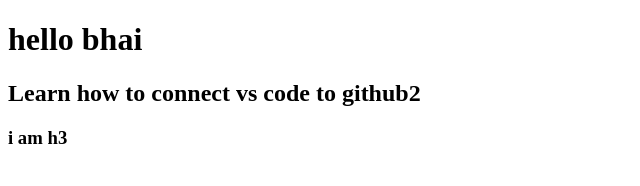
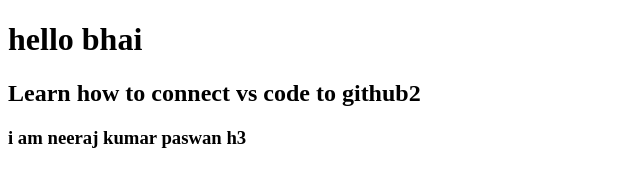
Before and after one commit to neeraj3440/github-folder, a plain HTML site: page index1.html in a window 1280 px wide. Shown: the whole page, without its empty margins (0-640 px from the left). Drawn offline with Linux system fonts and the light colour scheme.

Commit message:
Update index1.html
added neeraj kumar

```diff
--- a/index1.html
+++ b/index1.html
@@ -8,6 +8,6 @@
 <body>
     <h1>hello bhai</h1>
     <h2>Learn how to connect vs code to github2</h2>
-    <h3>i am h3</h3>
+    <h3>i am neeraj kumar paswan h3</h3>
 </body>
 </html>
```
